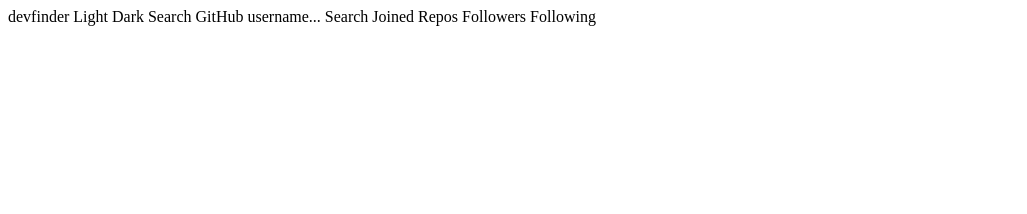
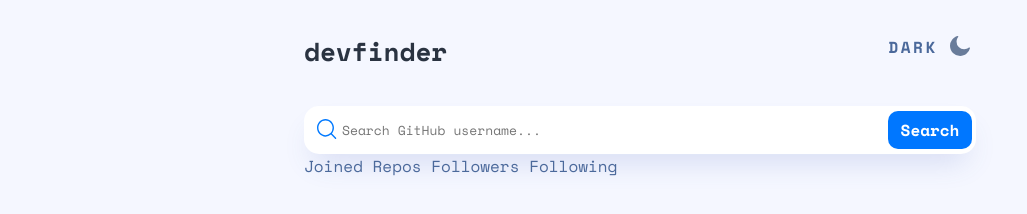
Before and after one commit to CarvalhoVincent/GitHub-user-search-app, a plain HTML site: page index.html in a window 1280 px wide. Shown: the whole page, without its empty margins (0-1027 px from the left). Drawn offline with nearby package versions, Linux system fonts and the light colour scheme; no server answers.

Commit message:
API connect + input

```diff
--- a/index.html
+++ b/index.html
@@ -5,24 +5,33 @@
   <meta name="viewport" content="width=device-width, initial-scale=1.0">
 
   <link rel="icon" type="image/png" sizes="32x32" href="./assets/favicon-32x32.png">
+  <link rel="preconnect" href="https://fonts.googleapis.com">
+  <link rel="preconnect" href="https://fonts.gstatic.com" crossorigin>
+  <link href="https://fonts.googleapis.com/css2?family=Space+Mono:wght@400;700&display=swap" rel="stylesheet">
+  <link rel="stylesheet" href="style.css">
 
   <title>Frontend Mentor | GitHub user search app</title>
 </head>
-<body>
+<body class="container">
 
-  devfinder
+    <header class="header flex">
+        <h1 class="fs-600 ff-bold text-dark">devfinder</h1>
+        <button class="mode uppercase ff-bold text-accent" onclick="changeMode()">Dark <img src="./assets/icon-moon.svg" alt="icon-dark-mode"></button>
+    </header>
 
-  Light
-  Dark
+    <main class="main">
+        <div class="searchBar flex">
+            <img src="./assets/icon-search.svg" alt="search">
+            <input id="search" class="fs-200" placeholder="Search GitHub username...">
+            <button class="ff-bold" onclick="getData()">Search</button>
+        </div>
+        Joined
 
-  Search GitHub username...
-  Search
+        Repos
+        Followers
+        Following
+    </main>
 
-  Joined
-
-  Repos
-  Followers
-  Following
-
+    <script src="index.js"></script>
 </body>
 </html>
--- /dev/null
+++ b/index.js
@@ -0,0 +1,34 @@
+var request = new XMLHttpRequest();
+
+request.open('GET', "https://api.github.com/users/Octocat", true)
+request.onload = function () {
+
+    var data = JSON.parse(this.response)
+    console.log(data);
+};
+
+request.send()
+
+    function getData() {
+
+        var username = document.getElementById("search").value;
+
+        request.open('GET', "https://api.github.com/users/" + username, true)
+        request.onload = function () {
+
+        var data = JSON.parse(this.response)
+            console.log(data);
+        }
+
+        request.send()
+    };
+
+
+
+
+
+
+    function changeMode() {
+
+        console.log("change mode");
+    };
--- /dev/null
+++ b/style.css
@@ -0,0 +1,267 @@
+/* ------------------- */
+/* Custom properties   */
+/* ------------------- */
+
+:root {
+    /* colors */
+    --clr-blue: 212 100% 50%;
+    --clr-white: 0 0% 100%;
+
+    /* light mode colors */
+    --clr-grayBlue: 217 20% 51%;
+    --clr-marine: 217 35% 45%;
+    --clr-darkBlue: 217 21% 21%;
+    --clr-darkWhite: 227 100% 98%;
+
+    /* dark mode colors */
+    --clr-black: 220 40% 13%;
+    --clr-lightBlack: 222 41% 20%;
+
+
+    /* font-sizes */
+    --fs-600: 1.625rem;
+    --fs-500: 1rem;
+    --fs-400: 0.9375rem;
+    --fs-300: 1rem;
+    --fs-200: 0.6875rem;
+
+    /* font-families */
+    --ff-reg: "Space Mono";
+}
+
+@media (min-width: 35em) {
+    :root {
+        --fs-600: 1.625rem;
+        --fs-500: 1.375rem;
+        --fs-400: 1rem;
+        --fs-300: 0.9375rem;
+        --fs-200: 0.8125rem;
+    }
+}
+
+
+/* ------------------- */
+/* Reset               */
+/* ------------------- */
+
+/* https://piccalil.li/blog/a-modern-css-reset/ */
+
+/* Box sizing */
+*,
+*::before,
+*::after {
+    box-sizing: border-box;
+}
+
+/* Reset margins */
+body,
+h1,
+h2,
+h3,
+h4,
+h5,
+p,
+figure,
+picture {
+    margin: 0;
+}
+
+h1,
+h2,
+h3,
+h4,
+h5,
+h6,
+p {
+    font-weight: 400;
+}
+
+/* set up the body */
+body {
+    font-family: var(--ff-reg);
+    font-size: var(--fs-400);
+    color: hsl( var(--clr-marine) );
+    background-color: hsl( var(--clr-darkWhite) );
+    line-height: 1.5;
+    min-height: 100vh;
+
+    overflow-x: hidden;
+}
+
+/* make images easier to work with */
+img,
+picture {
+    max-width: 100%;
+    display: block;
+}
+
+/* make form elements easier to work with */
+input,
+button,
+textarea,
+select {
+    font: inherit;
+}
+
+/* remove animations for people who've turned them off */
+@media (prefers-reduced-motion: reduce) {
+  *,
+  *::before,
+  *::after {
+    animation-duration: 0.01ms !important;
+    animation-iteration-count: 1 !important;
+    transition-duration: 0.01ms !important;
+    scroll-behavior: auto !important;
+  }
+}
+
+
+/* ------------------- */
+/* Utility classes     */
+/* ------------------- */
+
+/* general */
+
+.flex {
+    display: flex;
+    gap: var(--gap, 1rem);
+}
+
+.grid {
+    display: grid;
+    gap: var(--gap, 1rem);
+}
+
+.d-block {
+    display: block;
+}
+
+.flow > *:where(:not(:first-child)) {
+    margin-top: var(--flow-space, 1rem);
+}
+
+.container {
+    padding-inline: 2em;
+    margin-inline: auto;
+    max-width: 46rem;
+    margin-top: 2rem;
+}
+
+.sr-only {
+  position: absolute;
+  width: 1px;
+  height: 1px;
+  padding: 0;
+  margin: -1px;
+  overflow: hidden;
+  clip: rect(0, 0, 0, 0);
+  white-space: nowrap; /* added line */
+  border: 0;
+}
+
+/* colors */
+.bg-black {background-color: var( var(--clr-black) );}
+.bg-lightBlack {background-color: var( var(--clr-lightBlack) );}
+.bg-accent { background-color: hsl( var(--clr-darkWhite) );}
+.bg-white { background-color: hsl( var(--clr-white) );}
+
+.text-white { color: hsl( var(--clr-white) );}
+.text-dark { color: hsl( var(--clr-darkBlue) );}
+.text-accent { color: hsl( var(--clr-marine) );}
+
+/* typography */
+
+.ff-bold { font-weight: 700; }
+
+.fs-600 { font-size: var(--fs-600); }
+.fs-500 { font-size: var(--fs-500); }
+.fs-400 { font-size: var(--fs-400); }
+.fs-300 { font-size: var(--fs-300); }
+.fs-200 { font-size: var(--fs-200); }
+
+
+.fs-600 { line-height: 2.375rem; }
+.fs-500 { line-height: 2.06rem; }
+.fs-400 { line-height: 1.5rem; }
+.fs-300 { line-height: 1.25rem; }
+.fs-200 { line-height: 1.5625rem; }
+
+.uppercase {text-transform: uppercase;}
+
+/* Layout */
+
+.header {
+    justify-content: space-between;
+}
+
+.mode {
+    align-self: flex-start;
+    border: none;
+    background-color: transparent;
+    cursor: pointer;
+    letter-spacing: 2.5px;
+}
+
+.mode > img {
+    position: relative;
+    top: .2rem;
+    display: inline;
+}
+
+
+/* Components */
+
+.searchBar {
+    flex-direction: row;
+    width: 100%;
+    height: 3rem;
+    background-color: hsl( var(--clr-white) );
+    border-radius: 15px;
+    box-shadow: 0px 16px 30px -10px rgba(70, 96, 187, 0.198567);
+    margin-top: 2.25rem;
+}
+
+.main input {
+    flex-grow: 2;
+    border: none;
+    border-radius: 15px;
+    outline: none;
+}
+
+.main button {
+    position: relative;
+    background-color: hsl( var(--clr-blue));
+    color: hsl( var(--clr-white) );
+    height: 2.4rem;
+    width: 5.25rem;
+    border-radius: 10px;
+    border: none;
+    right: .25rem;
+    top: .3rem;
+}
+
+.main button:active {
+    transform: translateY(1px);
+}
+
+@media (max-width: 370px) {
+
+    .main input {
+        font-size: 8px;
+    }
+
+    .main button {
+        font-size: 10px;
+        height: 2.4rem;
+        width: 3.75rem;
+        top: .25rem;
+    }
+}
+
+.main img {
+    position: relative;
+    height: 20px;
+    width: 20px;
+    top: .8rem;
+    left: .8rem;
+}
```
Also changed, not shown: 4 other files.
